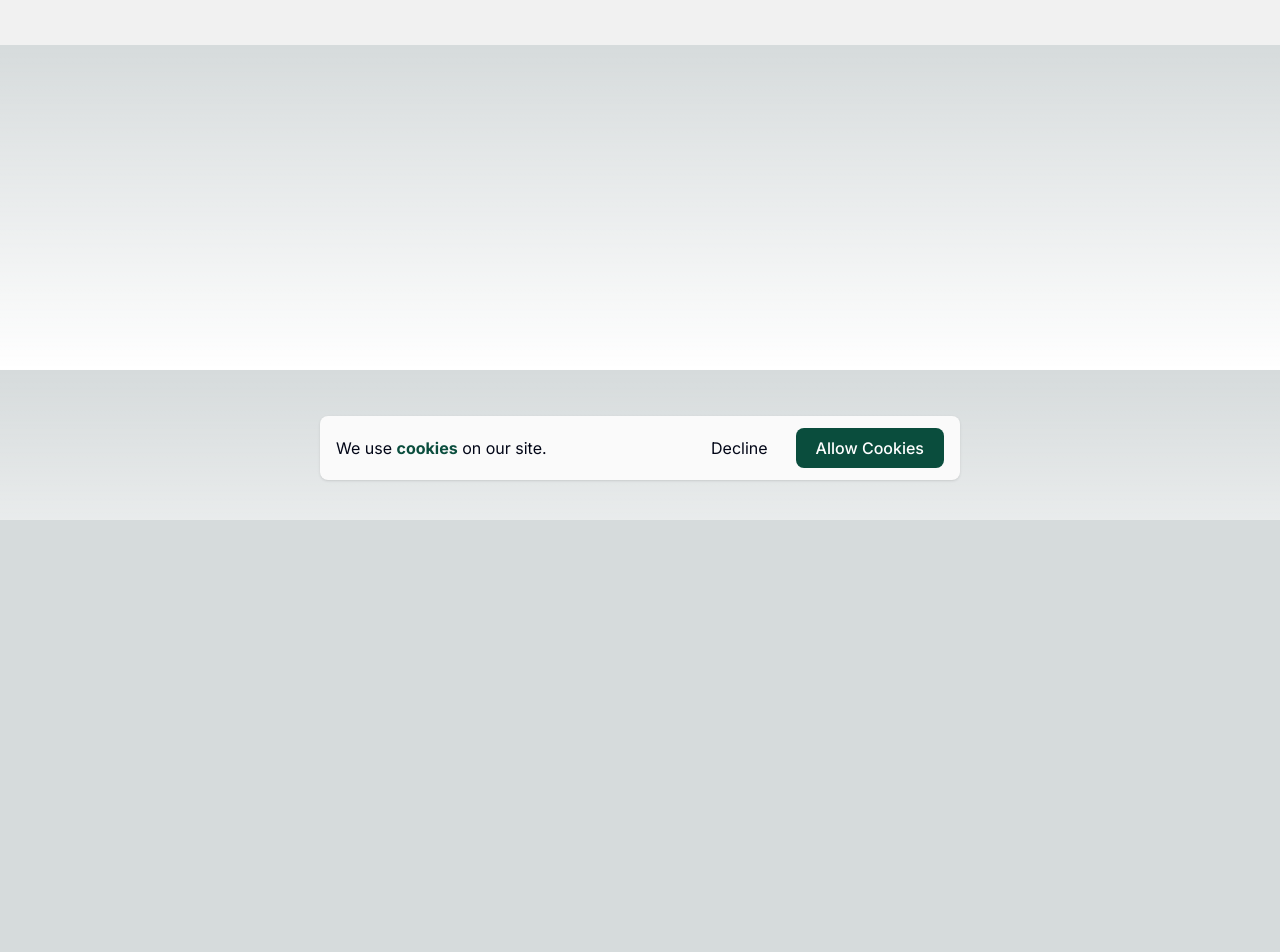
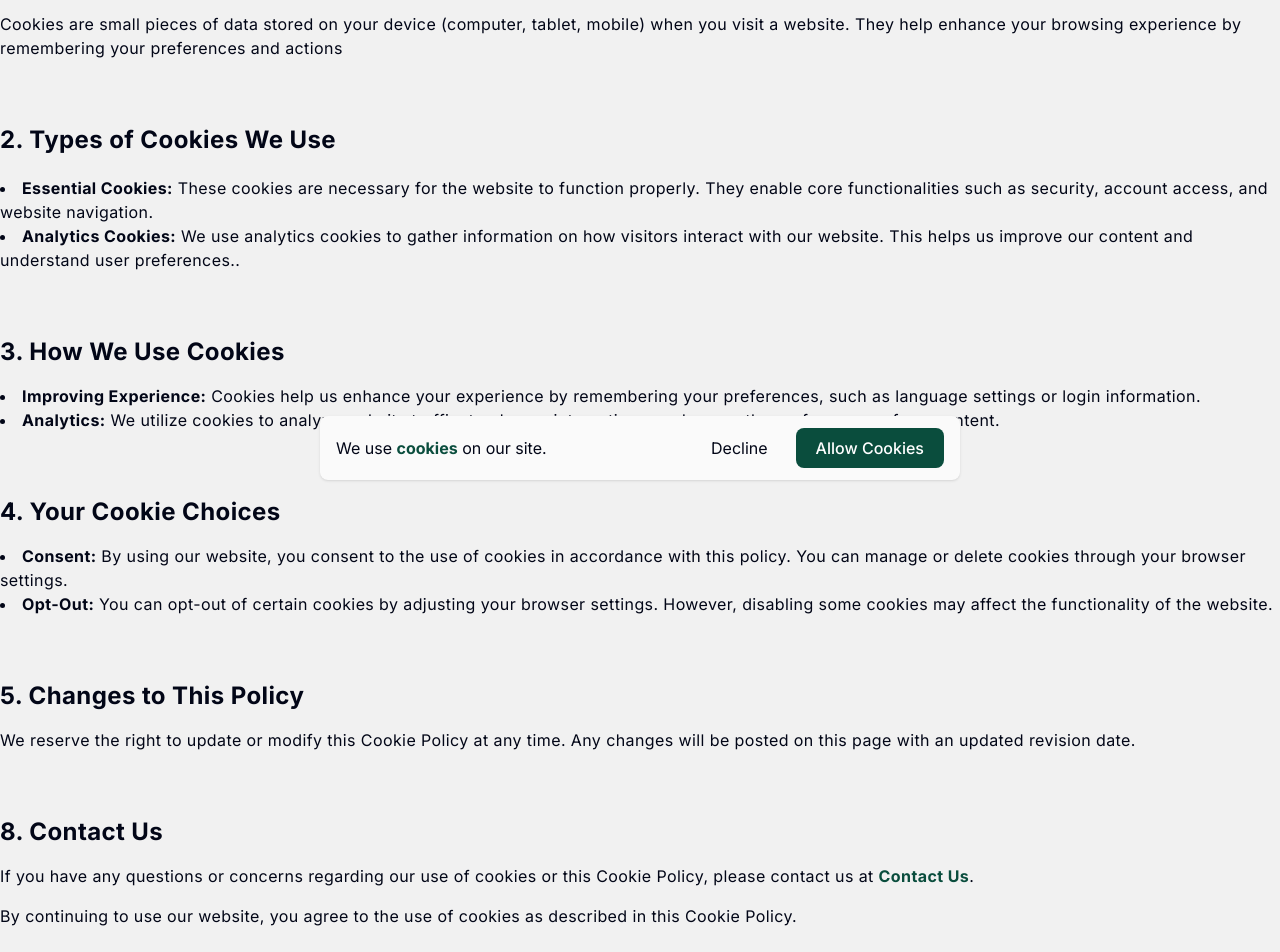
Before and after one commit to g-vasilei/grumpy, a Next.js app: page /cookies in a window 1280 px wide. Shown: the part 280-1232 px from the top of the page. Before the commit the page ends 800 px from the top, so only its background shows below. Built offline with nearby package versions, Linux system fonts and the light colour scheme.

Commit message:
cookie policy

```diff
--- a/src/app/cookies/page.tsx
+++ b/src/app/cookies/page.tsx
@@ -1,9 +1,83 @@
+import Link from 'next/link'
 import React from 'react'
 
 function page() {
-  return (
-    <div>page</div>
-  )
+   return (
+      <div className='px-5 xl:px-0 pt-36 pb-36 w-full max-w-7xl m-auto text-slate-950 tracking-wide'>
+         <h2 className='w-fll text-center text-3xl font-extrabold'>Cookie Policy</h2>
+         <div className='mt-16'>
+            <h3 className='text-2xl font-bold'>1. What Are Cookies</h3>
+            <p className='mt-4'>
+               Cookies are small pieces of data stored on your device (computer, tablet, mobile) when you visit a
+               website. They help enhance your browsing experience by remembering your preferences and actions
+            </p>
+         </div>
+         <div className='mt-16'>
+            <h3 className='text-2xl font-bold'>2. Types of Cookies We Use</h3>
+            <p className='mt-4'>
+               <ul className='mt-5'>
+                  <li className='list-disc list-inside'>
+                     <span className='font-bold'>Essential Cookies:</span> These cookies are necessary for the website
+                     to function properly. They enable core functionalities such as security, account access, and
+                     website navigation.
+                  </li>
+                  <li className='list-disc list-inside'>
+                     <span className='font-bold'>Analytics Cookies:</span> We use analytics cookies to gather
+                     information on how visitors interact with our website. This helps us improve our content and
+                     understand user preferences..
+                  </li>
+               </ul>
+            </p>
+         </div>
+         <div className='mt-16'>
+            <h3 className='text-2xl font-bold'>3. How We Use Cookies</h3>
+            <p className='mt-4'>
+               <li className='list-disc list-inside'>
+                  <span className='font-bold'>Improving Experience:</span> Cookies help us enhance your experience by
+                  remembering your preferences, such as language settings or login information.
+               </li>
+               <li className='list-disc list-inside'>
+                  <span className='font-bold'>Analytics:</span> We utilize cookies to analyze website traffic, track
+                  user interactions, and gauge the performance of our content.
+               </li>
+            </p>
+         </div>
+         <div className='mt-16'>
+            <h3 className='text-2xl font-bold'>4. Your Cookie Choices</h3>
+            <p className='mt-4'>
+               <li className='list-disc list-inside'>
+                  <span className='font-bold'>Consent:</span> By using our website, you consent to the use of cookies in
+                  accordance with this policy. You can manage or delete cookies through your browser settings.
+               </li>
+               <li className='list-disc list-inside'>
+                  <span className='font-bold'>Opt-Out:</span> You can opt-out of certain cookies by adjusting your
+                  browser settings. However, disabling some cookies may affect the functionality of the website.
+               </li>
+            </p>
+         </div>
+         <div className='mt-16'>
+            <h3 className='text-2xl font-bold'>5. Changes to This Policy</h3>
+            <p className='mt-4'>
+               We reserve the right to update or modify this Cookie Policy at any time. Any changes will be posted on
+               this page with an updated revision date.
+            </p>
+         </div>
+         <div className='mt-16'>
+            <h3 className='text-2xl font-bold'>8. Contact Us</h3>
+            <p className='mt-4'>
+               If you have any questions or concerns regarding our use of cookies or this Cookie Policy, please contact
+               us at{' '}
+               <Link href='/contact' className='text-main-color font-bold'>
+                  Contact Us
+               </Link>
+               .
+            </p>
+            <p className='mt-4'>
+               By continuing to use our website, you agree to the use of cookies as described in this Cookie Policy.
+            </p>
+         </div>
+      </div>
+   )
 }
 
 export default page
```
